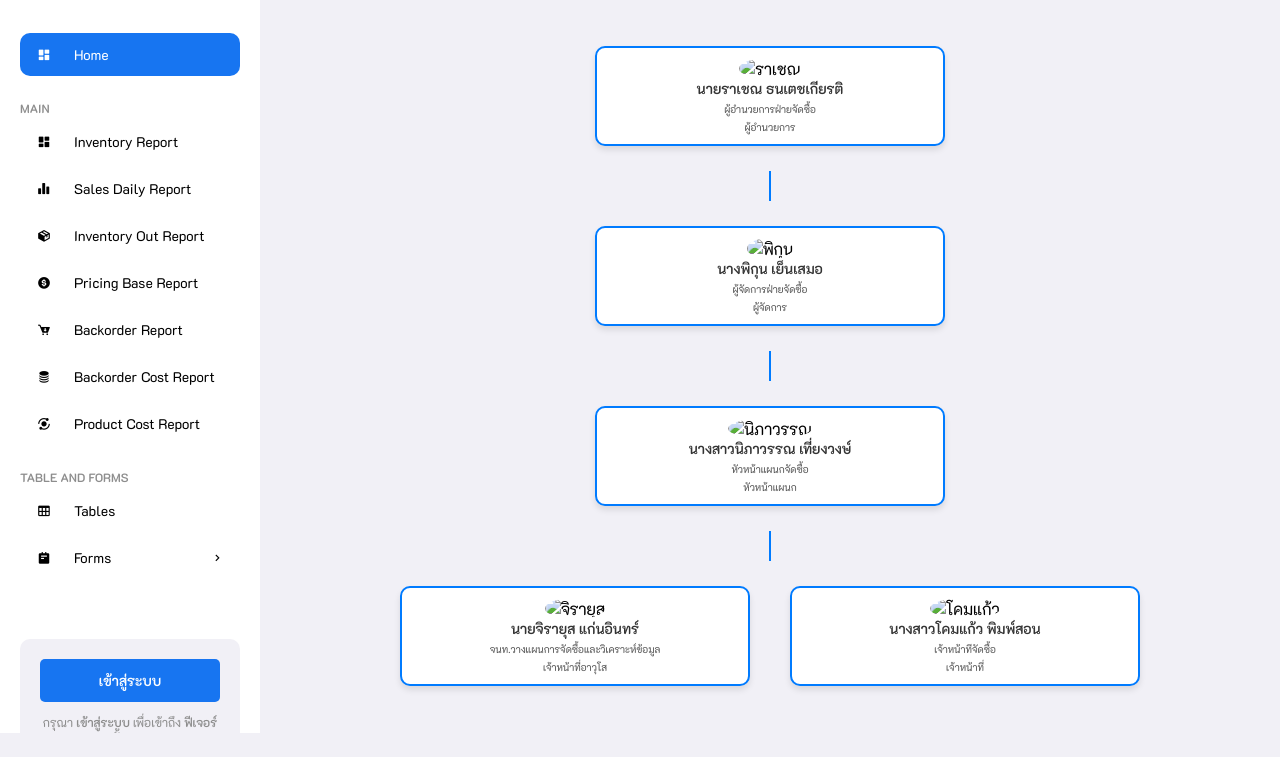
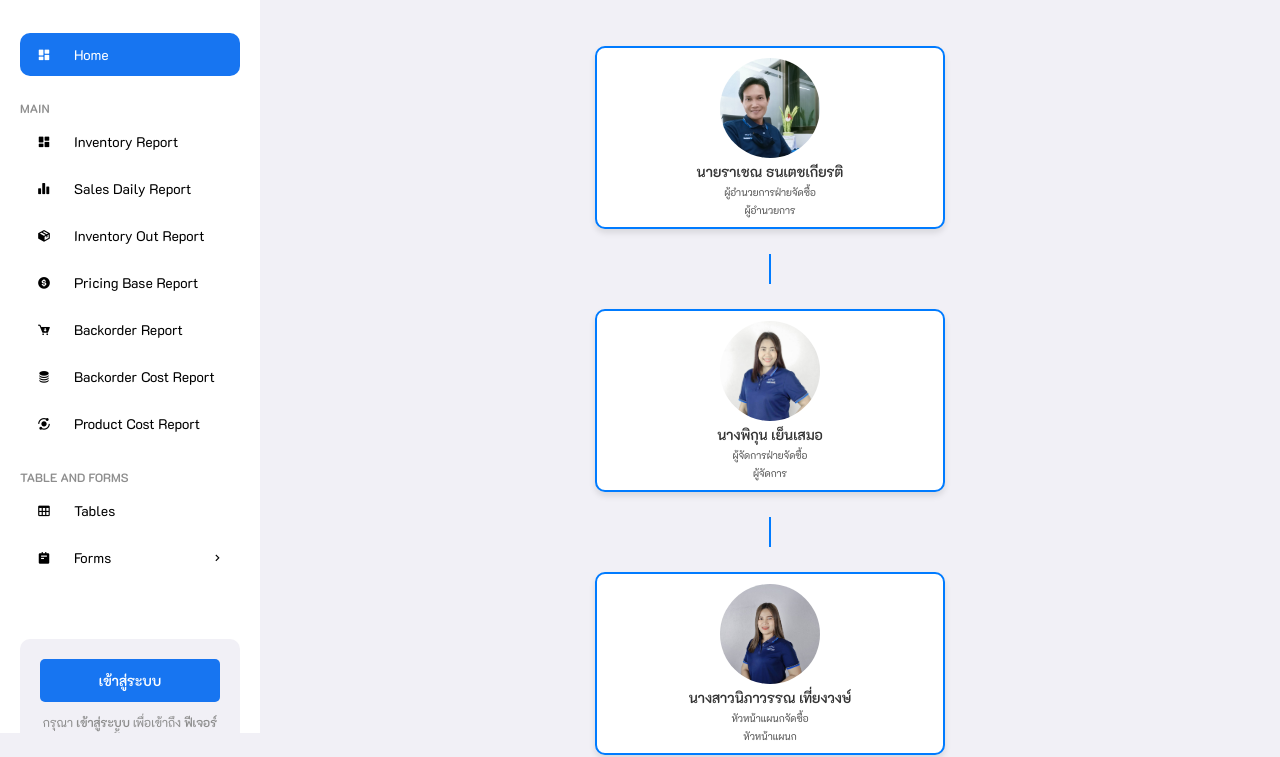
Before and after one commit to crcsteel/dashboard, a plain HTML site: page index.html in a window 1280 px wide. Shown: the part 67-824 px from the top of the page. Before the commit the page ends 800 px from the top, so only its background shows below. Drawn offline with nearby package versions, Linux system fonts and the light colour scheme; no server answers.

Commit message:
update ...

```diff
--- a/index.html
+++ b/index.html
@@ -6,7 +6,7 @@
   <title>Organization Purchase</title>
 	<!-- Icon & Fonts -->
 	<link rel="icon" href="CRC_LogoEN.jpg" type="image/jpeg">
-	<link rel="apple-touch-icon" href="../img/CRC_LogoEN.jpg">
+	<link rel="apple-touch-icon" href="CRC_LogoEN.jpg">
 	<link href="https://unpkg.com/boxicons@2.0.9/css/boxicons.min.css" rel="stylesheet">
 	<link rel="stylesheet" href="style.css">
 
@@ -105,7 +105,7 @@
   <div class="level">
     <div class="person">
       <div class="profile">
-				<img id="MyImage1"  alt="ราเชณ">
+				<img src="S-nu.jpg"  alt="ราเชณ">
 			</div>
       <h3>นายราเชณ ธนเตชเกียรติ</h3>
       <p>ผู้อำนวยการฝ่ายจัดซื้อ</p>
@@ -118,7 +118,7 @@
   <div class="level">
     <div class="person">
       <div class="profile">
-				<img id="MyImage2"  alt="พิกุน">
+				<img src="S-wi.jpg"  alt="พิกุน">
 			</div>
       <h3>นางพิกุน เย็นเสมอ</h3>
       <p>ผู้จัดการฝ่ายจัดซื้อ</p>
@@ -131,7 +131,7 @@
   <div class="level">
     <div class="person">
       <div class="profile">
-				<img id="MyImage3"  alt="นิภาวรรณ">
+				<img src="S-nan.jpg"  alt="นิภาวรรณ">
 			</div>
       <h3>นางสาวนิภาวรรณ เที่ยงวงษ์</h3>
       <p>หัวหน้าแผนกจัดซื้อ</p>
@@ -145,7 +145,7 @@
   <div class="level">
     <div class="person">
       <div class="profile">
-				<img id="MyImage4" class="img-fluid" alt="จิรายุส">
+				<img src="S-kem.jpg" class="img-fluid" alt="จิรายุส">
       </div>
       <h3>นายจิรายุส แก่นอินทร์</h3>
       <p>จนท.วางแผนการจัดซื้อและวิเคราะห์ข้อมูล</p>
@@ -153,7 +153,7 @@
     </div>
    <div class="person">
     <div class="profile">
-				<img id="MyImage5"  alt="โคมแก้ว">
+				<img src="S-frong.jpg"  alt="โคมแก้ว">
 			</div>
       <h3>นางสาวโคมแก้ว พิมพ์สอน</h3>
       <p>เจ้าหน้าทีจัดซื้อ</p>
```
Also changed, not shown: S-frong.jpg (added), S-kem.jpg (added), S-nan.jpg (added), S-nu.jpg (added), S-wi.jpg (added).
